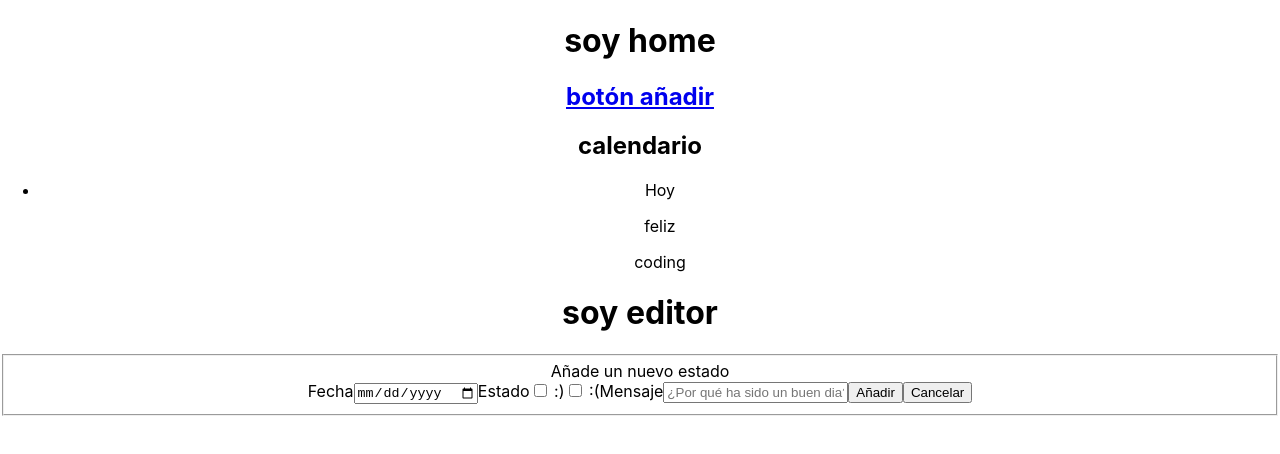
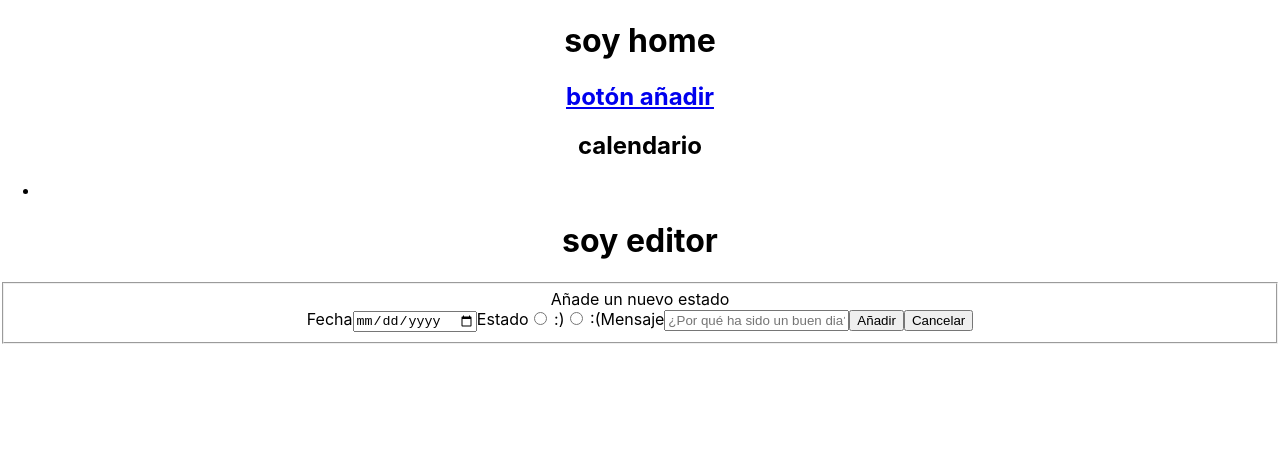
Before and after one commit to meryada/life-calendar, a React (Create React App) app: page /#/editor in a window 1280 px wide. Shown: the top 454 px of the page. Built offline with nearby package versions, Linux system fonts and the light colour scheme.

Commit message:
changed checkbox to radios

```diff
--- a/src/App.js
+++ b/src/App.js
@@ -6,9 +6,9 @@ import './App.css';
 
 const smileys = [
   {
-    date: 'Hoy',
-    status: 'feliz',
-    message: 'coding'
+    date: '',
+    status: '',
+    message: ''
   }
 ]
 
--- a/src/components/Editor.js
+++ b/src/components/Editor.js
@@ -37,8 +37,8 @@ class Editor extends React.Component {
                         <label>Fecha</label>
                         <input type='date' name='date' onChange={this.handleInput} />
                         <label>Estado</label>
-                        <input type='checkbox' name='status' value='feliz' onChange={this.handleInput} /> :)
-                        <input type='checkbox' name='status' value='triste' onChange={this.handleInput} /> :(
+                        <input type='radio' id='1' name='status' value='feliz' onChange={this.handleInput} /> :)
+                        <input type='radio' id='1' name='status' value='triste' onChange={this.handleInput} /> :(
                     <label>Mensaje</label>
                         <input type='text-area' name='message' placeholder='¿Por qué ha sido un buen dia?' onChange={this.handleInput} />
                         <button className='input_submit' type='submit' onClick={this.handleSubmit}>Añadir</button>
```
